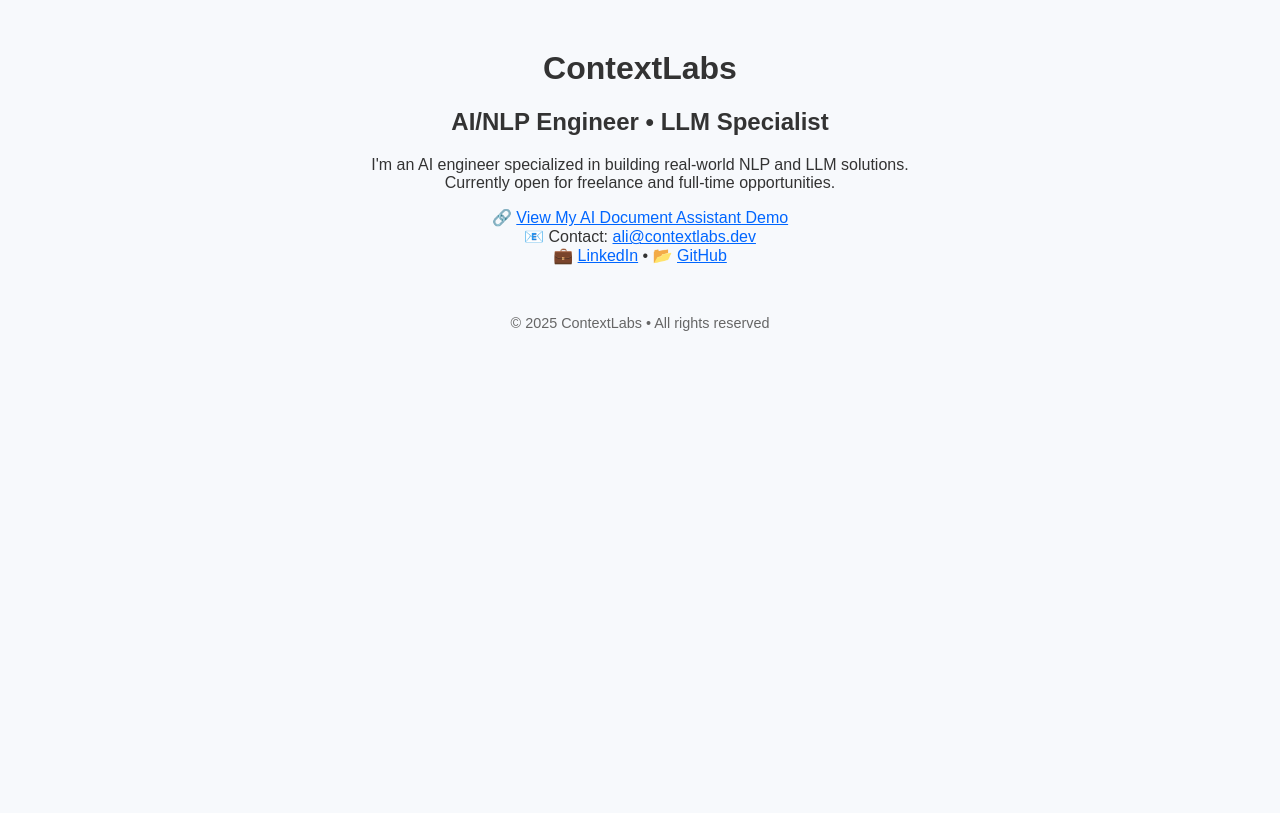
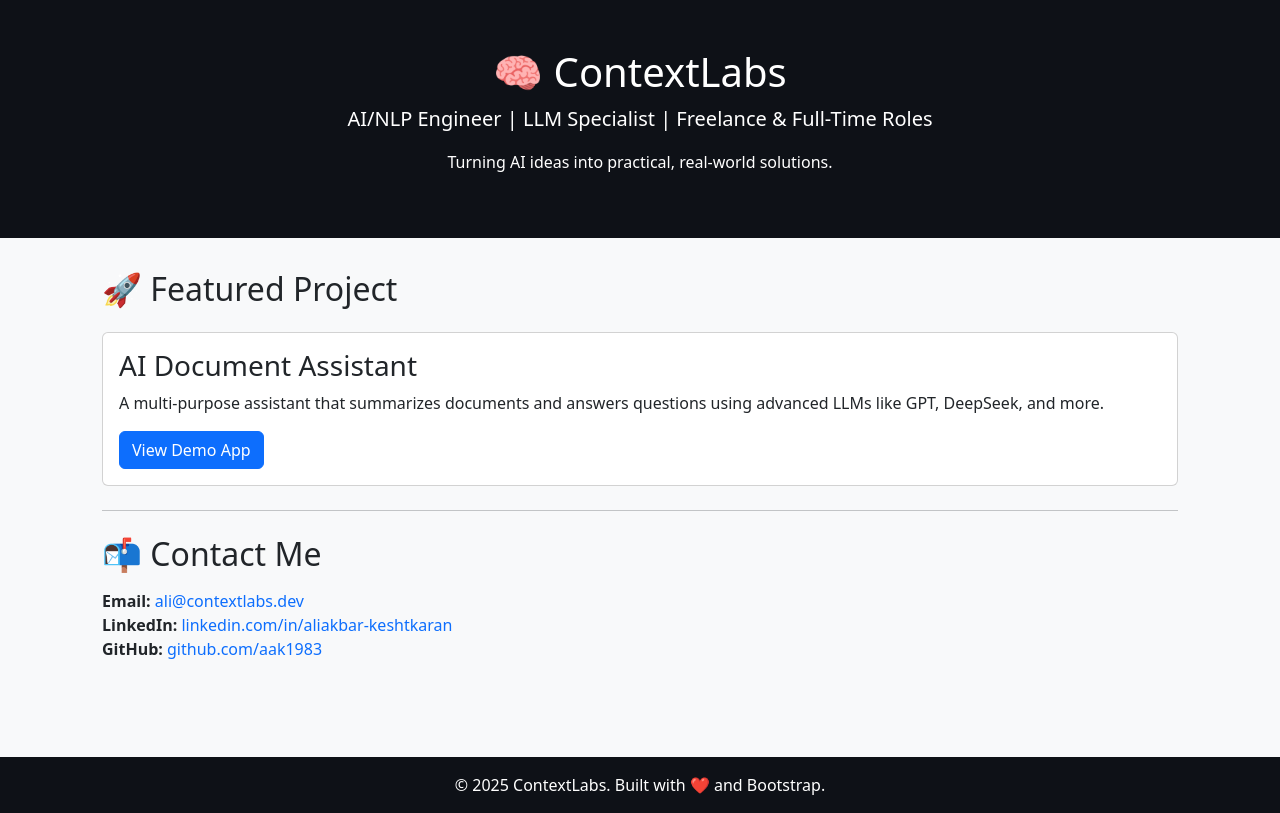
Before and after one commit to contextlabs-ctrl/contextlabs.github.io, a plain HTML site: page index.html in a window 1280 px wide. Drawn offline with nearby package versions, Linux system fonts and the light colour scheme.

Commit message:
Update index.html

```diff
--- a/index.html
+++ b/index.html
@@ -3,30 +3,69 @@
 <head>
     <meta charset="UTF-8">
     <meta name="viewport" content="width=device-width, initial-scale=1.0">
-    <title>ContextLabs – AI/NLP Engineer</title>
+    <title>ContextLabs — AI/NLP Engineer</title>
+    <link href="https://cdn.jsdelivr.net/npm/bootstrap@5.3.0/dist/css/bootstrap.min.css" rel="stylesheet">
     <style>
-        body { font-family: Arial, sans-serif; margin: 50px; background: #f7f9fc; color: #333; }
-        .container { max-width: 800px; margin: auto; text-align: center; }
-        a { color: #0066ff; }
-        footer { margin-top: 50px; font-size: 0.9em; color: #666; }
+        body {
+            background-color: #f8f9fa;
+        }
+        .header-section {
+            background-color: #0e1117;
+            color: #ffffff;
+            padding: 3rem 1rem;
+            text-align: center;
+        }
+        .project-section {
+            padding: 2rem;
+        }
+        .footer-section {
+            background-color: #0e1117;
+            color: #ffffff;
+            text-align: center;
+            padding: 1rem;
+            margin-top: 3rem;
+        }
+        a {
+            color: #0d6efd;
+            text-decoration: none;
+        }
+        a:hover {
+            text-decoration: underline;
+        }
     </style>
 </head>
 <body>
-    <div class="container">
-        <h1>ContextLabs</h1>
-        <h2>AI/NLP Engineer • LLM Specialist</h2>
-        <p>
-          I'm an AI engineer specialized in building real-world NLP and LLM solutions.<br>
-          Currently open for freelance and full-time opportunities.
-        </p>
-        <p>
-          🔗 <a href="https://contextlabs.streamlit.app">View My AI Document Assistant Demo</a><br>
-          📧 Contact: <a href="mailto:ali@contextlabs.dev">ali@contextlabs.dev</a><br>
-          💼 <a href="https://linkedin.com/in/aliakbar-keshtkaran">LinkedIn</a> • 📂 <a href="https://github.com/aak1983">GitHub</a>
-        </p>
-        <footer>
-          &copy; 2025 ContextLabs • All rights reserved
-        </footer>
+
+<div class="header-section">
+    <h1>🧠 ContextLabs</h1>
+    <p class="lead">AI/NLP Engineer | LLM Specialist | Freelance & Full-Time Roles</p>
+    <p>Turning AI ideas into practical, real-world solutions.</p>
+</div>
+
+<div class="container project-section">
+    <h2 class="mb-4">🚀 Featured Project</h2>
+    <div class="card">
+        <div class="card-body">
+            <h3 class="card-title">AI Document Assistant</h3>
+            <p class="card-text">A multi-purpose assistant that summarizes documents and answers questions using advanced LLMs like GPT, DeepSeek, and more.</p>
+            <a href="https://contextlabs-site.streamlit.app" class="btn btn-primary">View Demo App</a>
+        </div>
     </div>
+
+    <hr class="my-4">
+
+    <h2 class="mb-3">📬 Contact Me</h2>
+    <p>
+        <strong>Email:</strong> <a href="mailto:ali@contextlabs.dev">ali@contextlabs.dev</a><br>
+        <strong>LinkedIn:</strong> <a href="https://linkedin.com/in/aliakbar-keshtkaran">linkedin.com/in/aliakbar-keshtkaran</a><br>
+        <strong>GitHub:</strong> <a href="https://github.com/aak1983">github.com/aak1983</a>
+    </p>
+</div>
+
+<div class="footer-section">
+    &copy; 2025 ContextLabs. Built with ❤️ and Bootstrap.
+</div>
+
+<script src="https://cdn.jsdelivr.net/npm/bootstrap@5.3.0/dist/js/bootstrap.bundle.min.js"></script>
 </body>
 </html>
```
